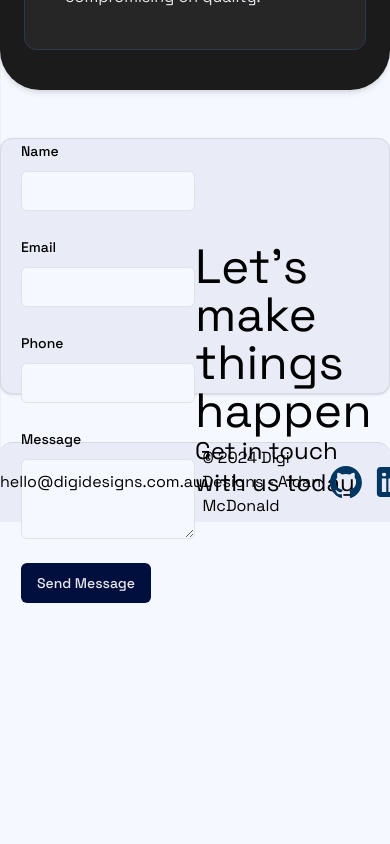
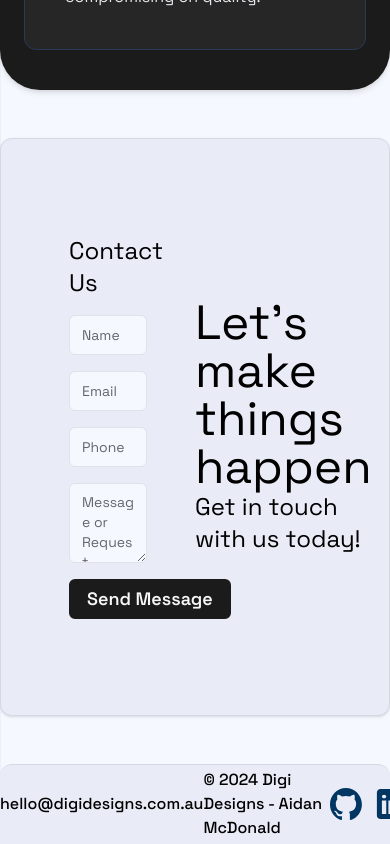
Before and after one commit to aidan-0/digi-designs, a Next.js app: page / in a window 390 px wide. Shown: the part 7862-8706 px from the top of the page. Before the commit the page ends 8465 px from the top, so only its background shows below. Built offline with nearby package versions, Linux system fonts and the light colour scheme.

Commit message:
styled contact on desktop

```diff
--- a/app/globals.css
+++ b/app/globals.css
@@ -38,7 +38,7 @@
 		--destructive: 0 84.2% 60.2%;
 		--destructive-foreground: 0 0% 98%;
 
-		--ring: 225 100% 12%;
+		--ring: 208 96% 20%;
 
 		--radius: 0.5rem;
 
--- a/app/page.tsx
+++ b/app/page.tsx
@@ -312,7 +312,7 @@ export default function Home() {
 
 					{/* Contact Section */}
 					<Element name="contact">
-						<section className="w-full h-64 grid grid-cols-2 bg-card border border-border px-5 xl:px-0 xl:w-4/5 2xl:w-[68%] md:mx-auto mt-12 sm:mt-20 max-w-[1600px] rounded-xl shadow">
+						<section className="w-full p-12 grid grid-cols-2 bg-card border border-border px-5 xl:px-0 xl:w-4/5 2xl:w-[68%] md:mx-auto mt-12 sm:mt-20 max-w-[1600px] rounded-xl shadow">
 							<div className="flex justify-center items-center">
 								<ContactForm />
 							</div>
@@ -328,9 +328,9 @@ export default function Home() {
 					</Element>
 
 					{/* Footer */}
-					<footer className="border-t bg-card dark:bg-background-darker mt-12 md:mt-20 h-20 rounded-t-xl flex flex-row justify-around items-center">
+					<footer className="border-t bg-card dark:bg-background-darker font-medium mt-12 md:mt-20 h-20 rounded-t-xl flex flex-row justify-around items-center">
 						<div>
-							<a href="mailto:hello@digidesigns.com.au">
+							<a href="mailto:hello@digidesigns.com.au" className="hover:text-[#035193] transition duration-400">
 								hello@digidesigns.com.au
 							</a>
 						</div>
@@ -344,14 +344,14 @@ export default function Home() {
 								alt="Github logo"
 								width={30}
 								height={30}
-								className="cursor-pointer h-8 w-8"
+								className="cursor-pointer h-8 w-8 hover:brightness-150 transition duration-400"
 							/>
 							<Image
 								src="/icons/linkedin-logo.svg"
 								alt="LinkedIn logo"
 								width={30}
 								height={30}
-								className="cursor-pointer h-9 w-9"
+								className="cursor-pointer h-9 w-9 hover:brightness-150 transition duration-400"
 							/>
 						</div>
 					</footer>
--- a/components/ContactForm.tsx
+++ b/components/ContactForm.tsx
@@ -33,7 +33,7 @@ export default function ContactForm() {
         title: "Success",
         description: "Your message has been sent successfully!",
       })
-      console.log("Message sent successfully:", result)
+      event.currentTarget.reset()
 
     } else {
       toast({
@@ -41,29 +41,28 @@ export default function ContactForm() {
         description: result.error || "An error occurred. Please try again.",
         variant: "destructive",
       })
-      console.error("Error sending message:", result.error)
     }
   }
 
   return (
-    <form onSubmit={onSubmit} className="space-y-6 max-w-md mx-auto">
+    <form onSubmit={onSubmit} className="space-y-4 w-full p-12">
       <div className="space-y-2">
-        <Label htmlFor="name">Name</Label>
-        <Input id="name" name="name" required />
+        <h4 className='text-2xl'>Contact Us</h4>
       </div>
       <div className="space-y-2">
-        <Label htmlFor="email">Email</Label>
-        <Input id="email" name="email" type="email" required />
+        <Input id="name" name="name" placeholder='Name' required />
       </div>
       <div className="space-y-2">
-        <Label htmlFor="phone">Phone</Label>
-        <Input id="phone" name="phone" type="tel" />
+        <Input id="email" name="email" type="email" placeholder='Email' required />
       </div>
       <div className="space-y-2">
-        <Label htmlFor="message">Message</Label>
-        <Textarea id="message" name="message" required />
+        <Input id="phone" name="phone" type="tel" placeholder='Phone' />
       </div>
-      <Button type="submit" disabled={isSubmitting}>
+      <div className="space-y-2">
+        <Textarea id="message" name="message" placeholder='Message or Request' required />
+      </div>
+      <Button type="submit" disabled={isSubmitting} className="cursor-pointer px-4 sm:px-5 py-2 font-semibold hover:bg-dd-light hover:text-dd-dark rounded-[6px] text-dd-light border-dd-dark dark:border-card border-2  bg-dd-dark dark:bg-foreground dark:text-dd-dark transition duration-200 text-lg hover:shadow-[1px_1px_rgba(78,158,221),2px_2px_rgba(78,158,221),3px_3px_rgba(78,158,221),4px_4px_rgba(78,158,221)] dark:hover:shadow-[1px_1px_rgba(78,158,221),2px_2px_rgba(78,158,221),3px_3px_rgba(78,158,221),4px_4px_rgba(78,158,221)]"
+      >
         {isSubmitting ? 'Sending...' : 'Send Message'}
       </Button>
     </form>
```
Also changed, not shown: 1 other file (tests, documents, lock files or other folders).
